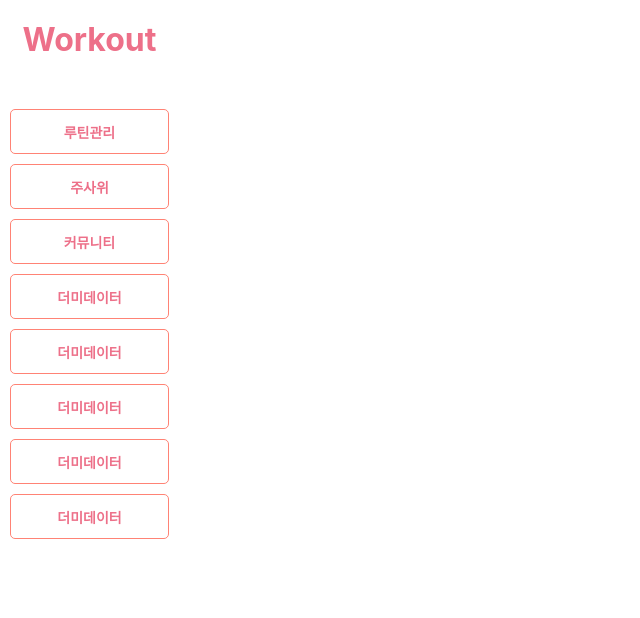
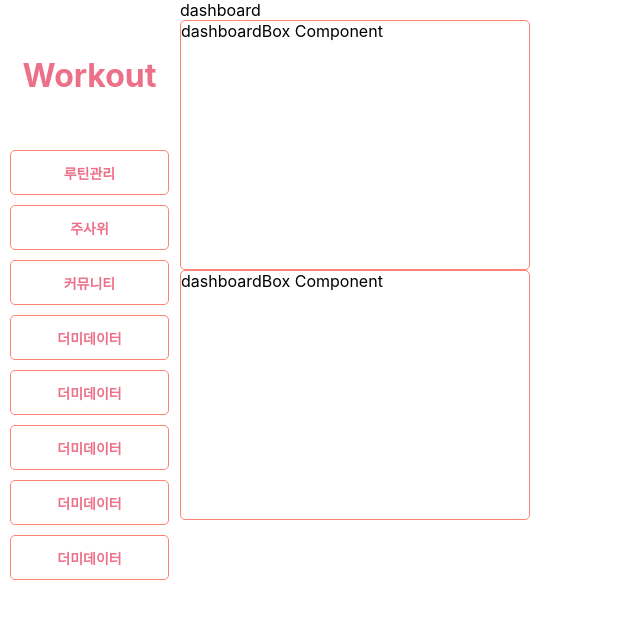
Before and after one commit to KMS9612/workout-react, a React (Create React App) app: page /dashboard in a window 1280 px wide. Shown: the top 618 px of the page, without its empty margins (0-640 px from the left). Built offline with nearby package versions, Linux system fonts and the light colour scheme.

Commit message:
대시보드 제작시작

```diff
--- a/src/component/common/layout/nav.jsx
+++ b/src/component/common/layout/nav.jsx
@@ -1,7 +1,7 @@
 import * as S from "../../../style/components/common/layout/nav.module.js";
 import NavButton from "../../util/buttons/navbtn";
 import { DefaultLink } from "../../../style/components/util/Link/defaultLink.module.js";
-import { Link } from "react-router-dom";
+
 export default function Navigation() {
   const navItems = [
     { to: "/routine", buttonName: "루틴관리", width: "100%", pBottom: "0" },
@@ -15,16 +15,19 @@ export default function Navigation() {
   ];
   return (
     <S.NavWrapper>
-      <DefaultLink to="/">
-        <S.Header1>Workout</S.Header1>
-      </DefaultLink>
+      <div style={{ marginBottom: "50px" }}>
+        <DefaultLink height="50px" to="/">
+          <S.Header1>Workout</S.Header1>
+        </DefaultLink>
+      </div>
       <S.ItemWrap>
         {navItems.map((el, index) => (
           <DefaultLink
             key={`${el.buttonName}-${new Date().getTime()}-${index}`}
             width={el.width}
             pBottom={el.pBottom}
-            to={el.to}>
+            to={el.to}
+          >
             <NavButton buttonName={el.buttonName}></NavButton>
           </DefaultLink>
         ))}
--- a/src/component/common/loginForm/loginForm.jsx
+++ b/src/component/common/loginForm/loginForm.jsx
@@ -11,7 +11,7 @@ export default function LoginForm() {
       {/* <LoginInput isEmail={isEmail} checkEmail={checkEmail} /> */}
       <FormInput type="email" PH="아이디를 입력해 주세요" />
       <FormInput type="password" PH="비밀번호를 입력해 주세요" />
-      <DefaultLink width="100%" to="/routine">
+      <DefaultLink width="100%" to="/dashboard">
         <LoginBtn />
       </DefaultLink>
       <DefaultLink width="100%" to="/signup">
--- /dev/null
+++ b/src/component/util/box/dashboardBox.jsx
@@ -0,0 +1,5 @@
+import * as S from "../../../style/components/util/box/dashboardBox.module";
+
+export default function DashBoardBox() {
+  return <S.BoxWrapper>dashboardBox Component</S.BoxWrapper>;
+}
--- a/src/component/util/buttons/loginBtn.jsx
+++ b/src/component/util/buttons/loginBtn.jsx
@@ -1,4 +1,4 @@
-import * as S from "./buttonStyle/loginBtn.module";
+import * as S from "../../../style/components/util/buttons/loginBtn.module";
 
 export default function LoginBtn() {
   return <S.LoginBtn>로그인</S.LoginBtn>;
--- a/src/component/util/buttons/signupBtn.jsx
+++ b/src/component/util/buttons/signupBtn.jsx
@@ -1,4 +1,4 @@
-import * as S from "./buttonStyle/signupBtn.module";
+import * as S from "../../../style/components/util/buttons/signupBtn.module";
 
 export default function SignupBtn() {
   return <S.SignupBtn>회원가입</S.SignupBtn>;
--- a/src/index.js
+++ b/src/index.js
@@ -12,6 +12,7 @@ import SignUp from "./pages/signup";
 import { ThemeProvider } from "@emotion/react";
 import theme from "./emotion.theme";
 import Loading from "./component/util/loading/loading";
+import DashBoard from "./pages/dashboard";
 
 // Community 컴포넌트 lazy로딩을 위한 상수
 const Community = lazy(() => import("./pages/community"));
@@ -30,6 +31,7 @@ root.render(
               <Route path="/dice" element={<DicePage />} />
               <Route path="/signup" element={<SignUp />} />
               <Route path="/community" element={<Community />} />
+              <Route path="/dashboard" element={<DashBoard />} />
             </Routes>
           </Suspense>
         </Layout>
--- /dev/null
+++ b/src/pages/dashboard.jsx
@@ -0,0 +1,13 @@
+import DashBoardBox from "../component/util/box/dashboardBox";
+
+export default function DashBoard() {
+  const Dummy = [{}, {}];
+  return (
+    <div>
+      dashboard
+      {Dummy.map(() => (
+        <DashBoardBox></DashBoardBox>
+      ))}
+    </div>
+  );
+}
--- a/src/style/components/common/layout/nav.module.js
+++ b/src/style/components/common/layout/nav.module.js
@@ -6,7 +6,7 @@ export const NavWrapper = styled.div`
   flex-direction: column;
   justify-content: flex-start;
   align-items: center;
-  padding: 20px 10px 0px 10px;
+  padding: 50px 10px 0px 10px;
   border-right: 1px solid #fff;
   background-color: ${(props) => props.theme.color.navcolor};
   border-radius: 15px;
@@ -14,7 +14,10 @@ export const NavWrapper = styled.div`
 
 export const Header1 = styled.h1`
   color: ${(props) => props.theme.color.second};
-  padding-bottom: 50px;
+  display: flex;
+  flex-direction: column;
+  justify-content: center;
+  align-items: center;
 `;
 
 export const ItemWrap = styled.div`
--- a/src/style/components/util/Link/defaultLink.module.js
+++ b/src/style/components/util/Link/defaultLink.module.js
@@ -4,6 +4,7 @@ import { Link } from "react-router-dom";
 export const DefaultLink = styled(Link)`
   text-decoration: none;
   width: ${(props) => props.width};
+  height: ${(props) => props.height};
   padding-bottom: ${(props) => props.pBottom};
   display: flex;
   justify-content: center;
--- /dev/null
+++ b/src/style/components/util/box/dashboardBox.module.js
@@ -0,0 +1,8 @@
+import styled from "@emotion/styled";
+
+export const BoxWrapper = styled.div`
+  width: 350px;
+  height: 250px;
+  border: 1px solid ${(props) => props.theme.color.primary};
+  border-radius: 5px;
+`;
```
